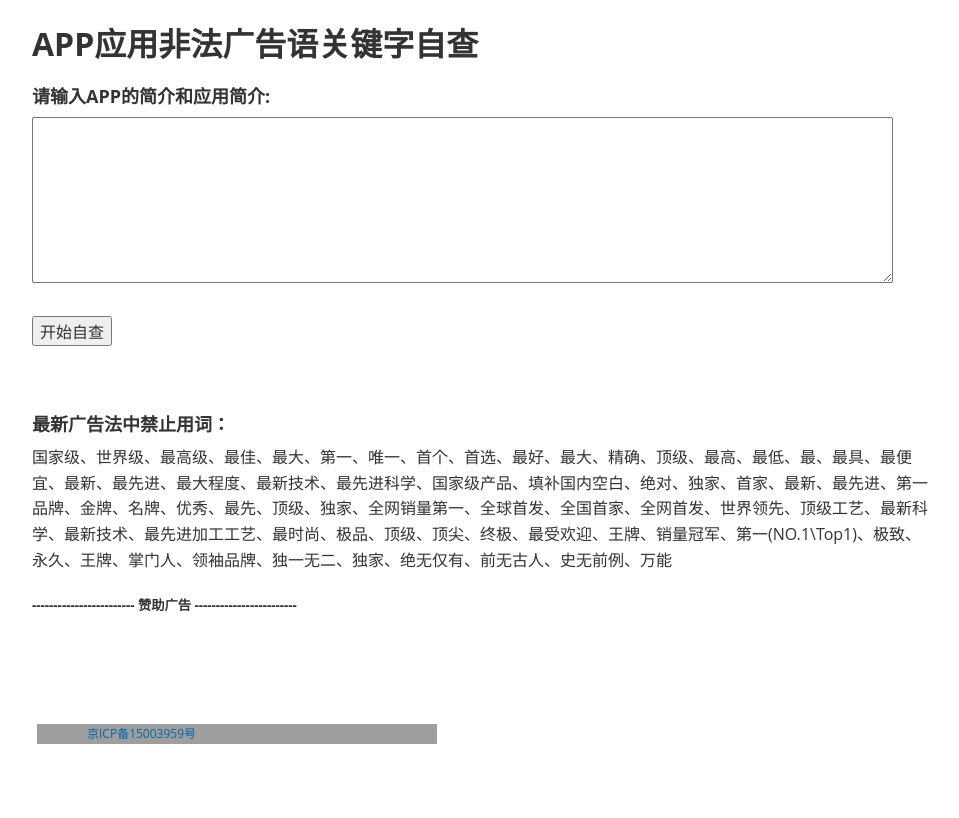
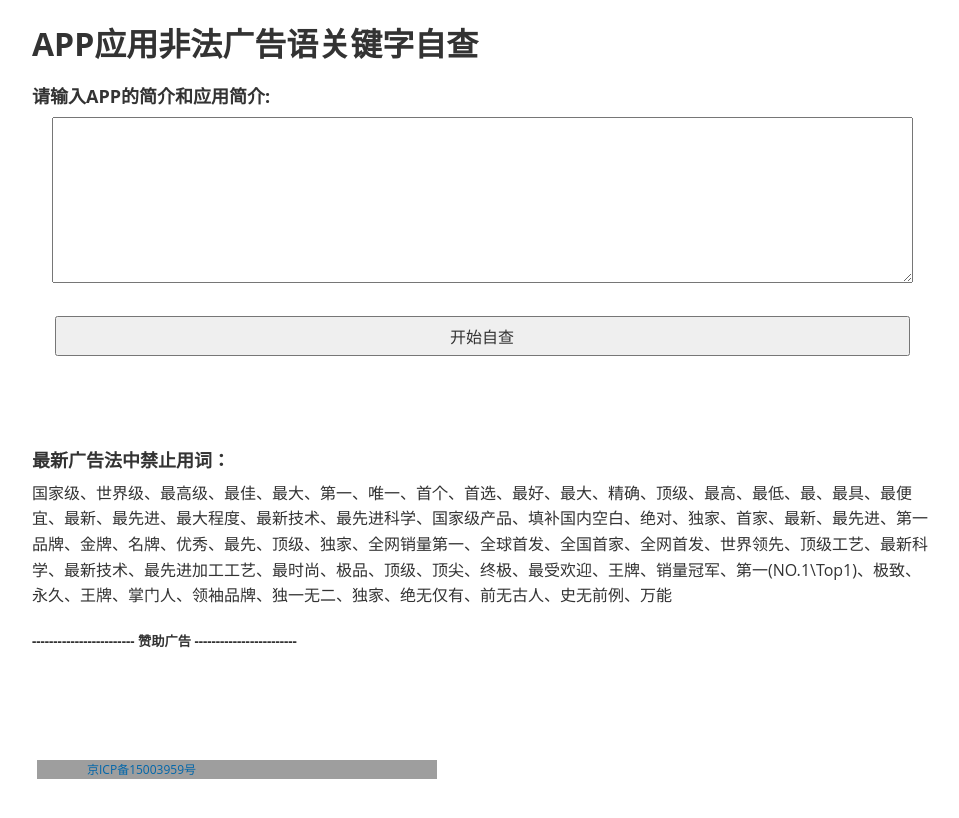
Before and after one commit to geelou/geelou.com, a Jekyll site: the page built from appkey.html, in a window 1280 px wide. Shown: the top 818 px of the page, without its empty margins (158-1117 px from the left). Built offline with Jekyll 4.4.1, drawn with Linux system fonts in a browser that asks for light colours; grey boxes are pictures that could not be loaded.

Commit message:
修改样式居中

```diff
--- a/appkey.html
+++ b/appkey.html
@@ -11,11 +11,12 @@ image: /images/ajia.png
 
 
 <h3>请输入APP的简介和应用简介:</h3>
+<div style="text-align:center;">
 <textarea id="appdesc" style="width:95%;height:160px;"></textarea>
-
 <br/>
 <br/>
-<input type="button" name="check" value="开始自查" onclick="checkBtn()"/>
+<input type="button" name="check" value="开始自查" onclick="checkBtn()" style="width:95%;height:40px;"/>
+</div>
 <br/>
 <br/>
 <span id="showResult"></span>
```
